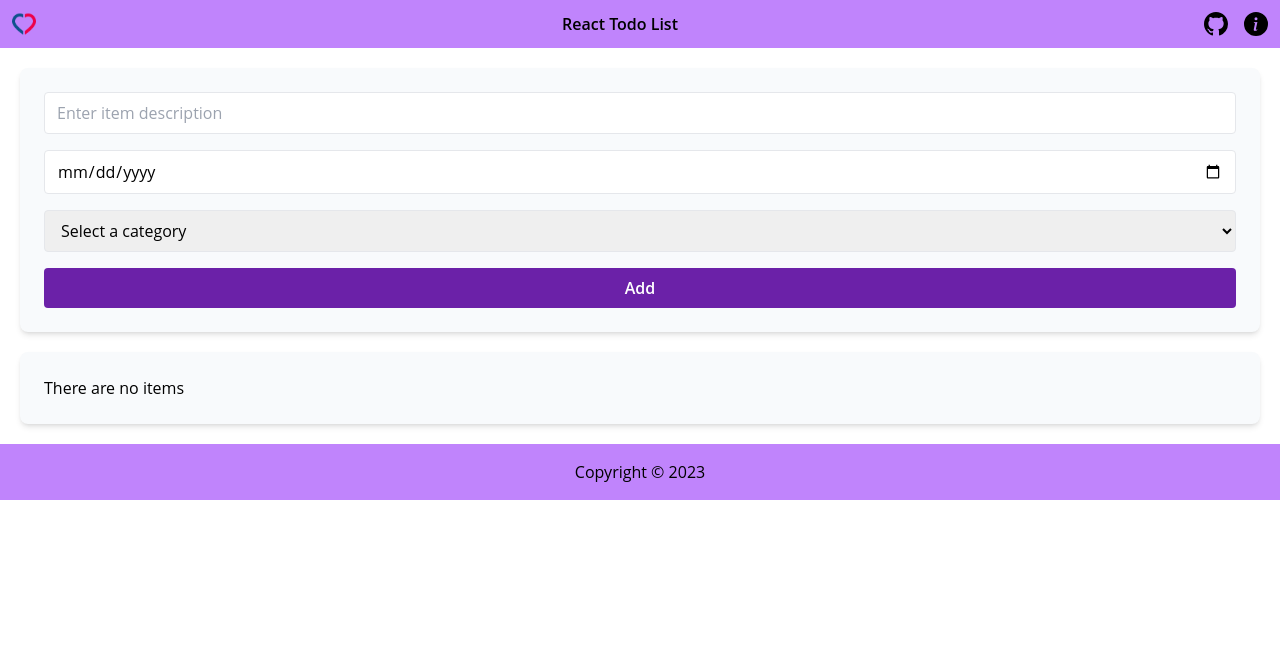
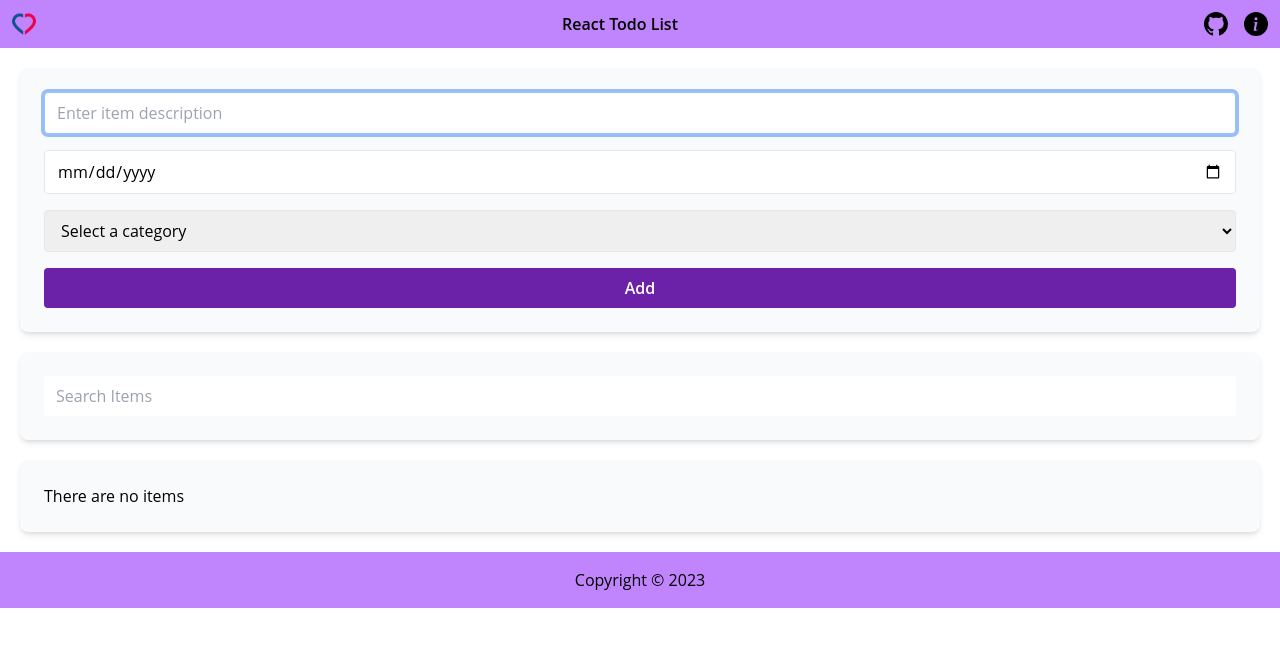
Before and after one commit to thegeekspad/react-todo-list, a React (Create React App) app: page / in a window 1280 px wide. Shown: the top 646 px of the page. Built offline with nearby package versions, Linux system fonts and the light colour scheme.

Commit message:
Add search feature

```diff
--- a/src/App.js
+++ b/src/App.js
@@ -4,6 +4,7 @@ import Content from './components/content/Content';
 import Footer from './components/footer/Footer';
 import Header from './components/header/Header';
 import AddItem from './components/addItem/AddItem';
+import SearchItem from './components/searchItem/SearchItem';
 
 function App() {
   const [items, setItems] = useState(
@@ -11,6 +12,7 @@ function App() {
   );
 
   const [newItem, setNewItem] = useState('');
+  const [search, setSearch] = useState('');
 
   const handleAdd = (e) => {
     e.preventDefault();
@@ -55,8 +57,13 @@ function App() {
         />
       </div>
       <div className="bg-slate-50 p-6 rounded-lg shadow-md m-5">
+        <SearchItem search={search} setSearch={setSearch} />
+      </div>
+      <div className="bg-slate-50 p-6 rounded-lg shadow-md m-5">
         <Content
-          items={items}
+          items={items.filter((item) =>
+            item.name.toLowerCase().includes(search.toLowerCase())
+          )}
           handleCheck={handleCheck}
           handleEdit={handleEdit}
           handleDelete={handleDelete}
--- a/src/components/addItem/AddItem.jsx
+++ b/src/components/addItem/AddItem.jsx
@@ -1,4 +1,8 @@
+import { useRef } from 'react';
+
 const AddItem = ({ newItem, setNewItem, handleAdd }) => {
+  const inputRef = useRef();
+
   const handleSubmit = (e) => {
     handleAdd(e);
   };
@@ -6,6 +10,8 @@ const AddItem = ({ newItem, setNewItem, handleAdd }) => {
   return (
     <form className="flex flex-col space-y-4" onSubmit={handleSubmit}>
       <input
+        autoFocus
+        ref={inputRef}
         type="text"
         className="w-full border rounded px-3 py-2 focus:outline-none focus:ring focus:border-blue-300"
         placeholder="Enter item description"
@@ -32,7 +38,8 @@ const AddItem = ({ newItem, setNewItem, handleAdd }) => {
 
       <button
         className="mt-4 w-full bg-purple-800 text-white font-semibold p-2 rounded hover:bg-blue-600 transition duration-300"
-        type="submit">
+        type="submit"
+        onClick={() => inputRef.current.focus()}>
         Add
       </button>
     </form>
--- a/src/components/itemlist/ItemList.jsx
+++ b/src/components/itemlist/ItemList.jsx
@@ -2,7 +2,7 @@ import Item from '../item/Item';
 
 const ItemList = ({ items, handleCheck, handleEdit, handleDelete }) => {
   return (
-    <ul className="list-none w-[500px]">
+    <ul className="list-none">
       {items.map((item) => (
         <Item
           key={item.id}
--- /dev/null
+++ b/src/components/searchItem/SearchItem.jsx
@@ -0,0 +1,21 @@
+import React from 'react';
+
+const SearchItem = ({ search, setSearch }) => {
+  return (
+    <form
+      className="flex flex-col space-y-4"
+      onSubmit={(e) => e.preventDefault()}>
+      <input
+        type="text"
+        className="w-full border-none rounded px-3 py-2 focus:outline-none focus:ring focus:border-blue-300"
+        placeholder="Search Items"
+        required
+        role="searchbox"
+        value={search}
+        onChange={(e) => setSearch(e.target.value)}
+      />
+    </form>
+  );
+};
+
+export default SearchItem;
```
